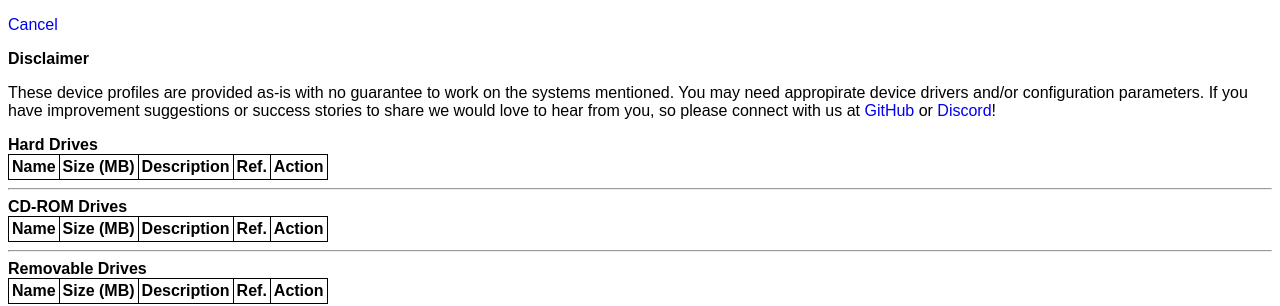
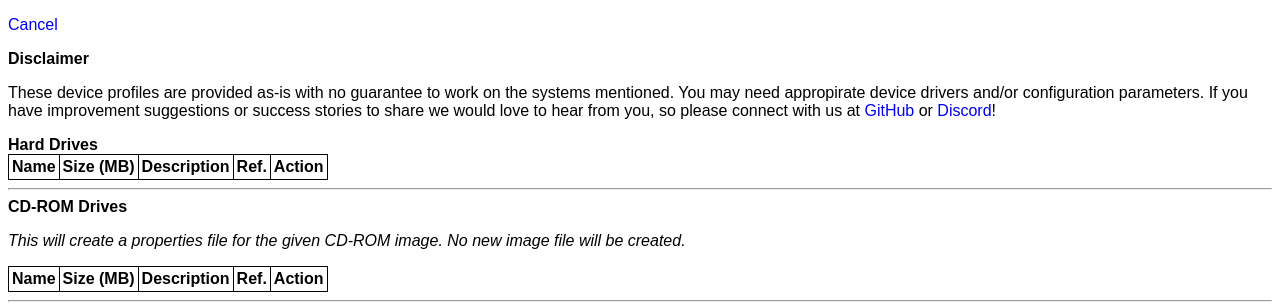
Before and after one commit to PiSCSI/piscsi, a Flask app: template src/web/templates/drives.html in a window 1280 px wide. Shown: the part 80-386 px from the top of the page. Run offline with Flask 2, Linux system fonts and the light colour scheme; the template is opened without the code that fills it, so the values that code supplies are empty; parts of the project's set-up code (start-up, migrations or seed data) failed here and were passed over.

Commit message:
Decriptive text for CD-ROM section

```diff
--- a/src/web/templates/drives.html
+++ b/src/web/templates/drives.html
@@ -49,6 +49,7 @@
     <hr/>
 
     <h2>CD-ROM Drives</h2>
+    <p><em>This will create a properties file for the given CD-ROM image. No new image file will be created.</em></p>
     <table cellpadding="3" border="black">
         <tbody>
         <tr>
```
